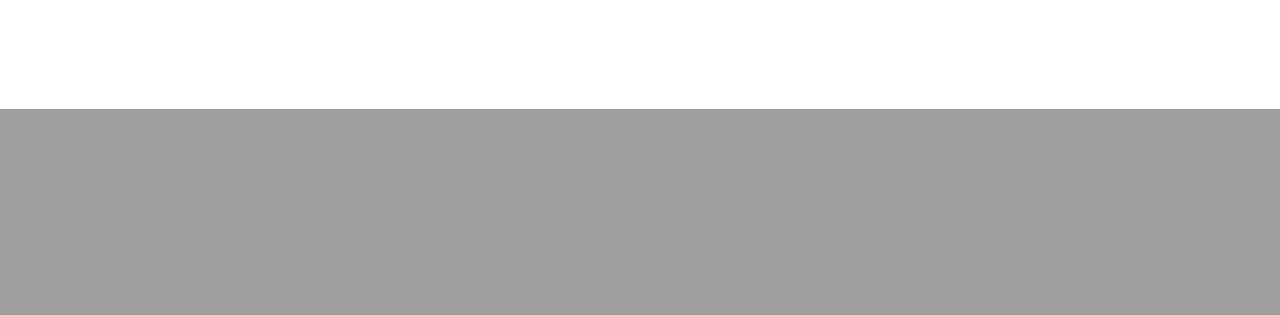
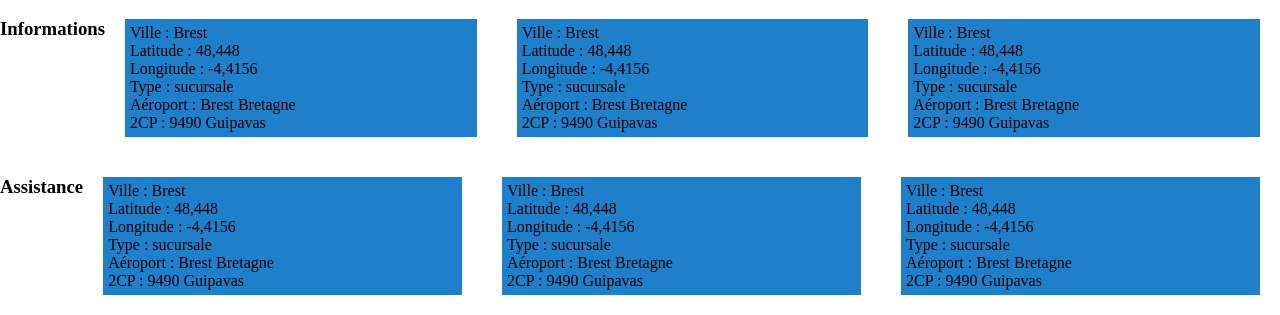
Before and after one commit to kersalem/frontend, a PHP site: page /html/localisation.html in a window 1280 px wide. Shown: the part 691-1006 px from the top of the page. Before the commit the page ends 800 px from the top, so only its background shows below. Run offline with PHP 8.4, Linux system fonts and the light colour scheme; some libraries are stand-ins or nearby versions.

Commit message:
assistance and infos part

```diff
--- a/Projet-aw-2019/css/mystyle.css
+++ b/Projet-aw-2019/css/mystyle.css
@@ -140,8 +140,6 @@ z-index:999;
       background: #f2f2f2;
     }
 
-//////////////////////////////////////
-
  form {
   display: flex;
   margin: 0 auto;
@@ -187,6 +185,8 @@ img {
 
 #map {
   height: 80%;
+  display: flex;
+  justify-content: center;
   z-index:5;
 }
 
@@ -195,7 +195,7 @@ img {
   height: 20px;
   margin:0;
   padding:2px;
-  background-color: tomato;
+  background-color:  #1E7FCB;
   color:white;
   font-size: 8px;
   display: flex;
@@ -211,3 +211,16 @@ img {
 .gm-style .gm-style-iw-c{
   padding: 0;
 }
+
+#infos {
+  display: flex;
+  flex-direction: row;
+  justify-content: space-around;
+}
+
+.infosContent {
+  width: 30%;
+  margin: 20px;
+  background: #1E7FCB;
+  padding: 5px;
+}
--- a/Projet-aw-2019/html/localisation.html
+++ b/Projet-aw-2019/html/localisation.html
@@ -6,24 +6,74 @@
     <meta charset="utf-8">
 		<link rel="stylesheet" type="text/css" href="../css/mystyle.css">
   </head>
+
 	<nav>
 		<ul id="menu">
 			<li class="menu-item"><a href="agence_voyage.html">Home</a></li>
-			<li class="menu-item" id="currentMenu"><a href="localisation.html" class="ex1">Services</a>
-				<ul class="sous-menu">
-					<li><a href="localisation.html">Location</a></li>
-					<li><a href="information.html">Information</a></li>
-					<li><a href="assistance.html">Assistance</a></li>
-				</ul>
-			</li>
+			<li class="menu-item" id="currentMenu"><a href="localisation.html" class="ex1">Services</a></li>
 			<li class="menu-item"><a href="destinations.html" class="ex1">Destinations</a></li>
 			<li class="menu-item"><a href="audio.html" class="ex1">Voyage virtuel:audio</a></li>
 			<li class="menu-item"><a href="video.html" class="ex1">Voyage virtuel: video</a></li>
 			<li class="menu-item"><a href="contact.html" class="ex1">Contact</a></li>
 		</ul>
 	</nav>
-  <!-- <body onload="initMap()"> -->
-    <div id="map"></div>
+  <body onload="initMap()">
+
+    <div id="map">Localisation :</div>
+    <div id="infos">
+      <h3>Informations</h3>
+          <div class="infosContent">
+            <div>Ville : Brest</div>
+            <div>Latitude : 48,448</div>
+            <div>Longitude : -4,4156</div>
+            <div>Type : sucursale</div>
+            <div>Aéroport : Brest Bretagne</div>
+            <div>2CP : 9490 Guipavas</div>
+          </div>
+      <div class="infosContent">
+        <div>Ville : Brest</div>
+        <div>Latitude : 48,448</div>
+        <div>Longitude : -4,4156</div>
+        <div>Type : sucursale</div>
+        <div>Aéroport : Brest Bretagne</div>
+        <div>2CP : 9490 Guipavas</div>
+      </div>
+      <div class="infosContent">
+        <div>Ville : Brest</div>
+        <div>Latitude : 48,448</div>
+        <div>Longitude : -4,4156</div>
+        <div>Type : sucursale</div>
+        <div>Aéroport : Brest Bretagne</div>
+        <div>2CP : 9490 Guipavas</div>
+      </div>
+    </div>
+    <div id="infos">
+      <h3>Assistance</h3>
+          <div class="infosContent">
+            <div>Ville : Brest</div>
+            <div>Latitude : 48,448</div>
+            <div>Longitude : -4,4156</div>
+            <div>Type : sucursale</div>
+            <div>Aéroport : Brest Bretagne</div>
+            <div>2CP : 9490 Guipavas</div>
+          </div>
+      <div class="infosContent">
+        <div>Ville : Brest</div>
+        <div>Latitude : 48,448</div>
+        <div>Longitude : -4,4156</div>
+        <div>Type : sucursale</div>
+        <div>Aéroport : Brest Bretagne</div>
+        <div>2CP : 9490 Guipavas</div>
+      </div>
+      <div class="infosContent">
+        <div>Ville : Brest</div>
+        <div>Latitude : 48,448</div>
+        <div>Longitude : -4,4156</div>
+        <div>Type : sucursale</div>
+        <div>Aéroport : Brest Bretagne</div>
+        <div>2CP : 9490 Guipavas</div>
+      </div>
+    </div>
     <script>
     		var cities = [
           ["Paris", 48.852969, 2.349903],
@@ -32,10 +82,10 @@
     			["Bayonne", 43.500, -1.467],
           ["Brest",48,448, -4,4156, "sucursale", "Aéroport Brest Bretagne", "29490 Guipavas"],
           ["Nice", 43,6597, 7,2148, "sucursale", "Aéroport Nice Côte d'Azur", "Rue Costes et Bellonte, 06206 Nice"],
-          // ["Lyon", 45,7234, -1.467, "sucursale", "Aéroport Lyon-Saint Exupéry", "69125 Colombier-Saugnieu"],
-          // ["Lyon", 43.500, -1.467, "sucursale", "Linea Voyages", "64 rue Sala 69000 Lyon"],
-          // ["Lyon", 43.500, -1.467, "sucursale", "Evao Voyages", "61 av Frères Lumière  69000 Lyon"],
-          // ["Lyon", 43.500, -1.467, "sucursale", "Ailleurs Voyages", "43 cours Gambetta  69000 Lyon"],
+          ["Bayonne", 43.4933379, -1.475099, "sucursale", "Aéroport Lyon-Saint Exupéry", "69125 Colombier-Saugnieu"],
+          ["Monaco", 43.7384402, 7.4242474, "sucursale", "Linea Voyages", "64 rue Sala 69000 Lyon"],
+          ["Marseille", 43.2961743, 5.3699525, "sucursale", "Evao Voyages", "61 av Frères Lumière  69000 Lyon"],
+          ["Roubaix", 50.6915893, 3.1741734, "sucursale", "Ailleurs Voyages", "43 cours Gambetta  69000 Lyon"],
         ];
 
     		var lat = 43.7031;
@@ -51,6 +101,144 @@
     			center: new google.maps.LatLng(lat, lng),
     			zoom: 5,
           // Snazzy maps custom color
+          styles: [
+              {
+                  "featureType": "all",
+                  "elementType": "geometry",
+                  "stylers": [
+                      {
+                          "color": "#202c3e"
+                      }
+                  ]
+              },
+              {
+                  "featureType": "all",
+                  "elementType": "labels.text.fill",
+                  "stylers": [
+                      {
+                          "gamma": 0.01
+                      },
+                      {
+                          "lightness": 20
+                      },
+                      {
+                          "weight": "1.39"
+                      },
+                      {
+                          "color": "#ffffff"
+                      }
+                  ]
+              },
+              {
+                  "featureType": "all",
+                  "elementType": "labels.text.stroke",
+                  "stylers": [
+                      {
+                          "weight": "0.96"
+                      },
+                      {
+                          "saturation": "9"
+                      },
+                      {
+                          "visibility": "on"
+                      },
+                      {
+                          "color": "#000000"
+                      }
+                  ]
+              },
+              {
+                  "featureType": "all",
+                  "elementType": "labels.icon",
+                  "stylers": [
+                      {
+                          "visibility": "off"
+                      }
+                  ]
+              },
+              {
+                  "featureType": "landscape",
+                  "elementType": "geometry",
+                  "stylers": [
+                      {
+                          "lightness": 30
+                      },
+                      {
+                          "saturation": "9"
+                      },
+                      {
+                          "color": "#29446b"
+                      }
+                  ]
+              },
+              {
+                  "featureType": "poi",
+                  "elementType": "geometry",
+                  "stylers": [
+                      {
+                          "saturation": 20
+                      }
+                  ]
+              },
+              {
+                  "featureType": "poi.park",
+                  "elementType": "geometry",
+                  "stylers": [
+                      {
+                          "lightness": 20
+                      },
+                      {
+                          "saturation": -20
+                      }
+                  ]
+              },
+              {
+                  "featureType": "road",
+                  "elementType": "geometry",
+                  "stylers": [
+                      {
+                          "lightness": 10
+                      },
+                      {
+                          "saturation": -30
+                      }
+                  ]
+              },
+              {
+                  "featureType": "road",
+                  "elementType": "geometry.fill",
+                  "stylers": [
+                      {
+                          "color": "#193a55"
+                      }
+                  ]
+              },
+              {
+                  "featureType": "road",
+                  "elementType": "geometry.stroke",
+                  "stylers": [
+                      {
+                          "saturation": 25
+                      },
+                      {
+                          "lightness": 25
+                      },
+                      {
+                          "weight": "0.01"
+                      }
+                  ]
+              },
+              {
+                  "featureType": "water",
+                  "elementType": "all",
+                  "stylers": [
+                      {
+                          "lightness": -20
+                      }
+                  ]
+              }
+            ],
+
           });
 
           setMarkers(map, cities);
```
